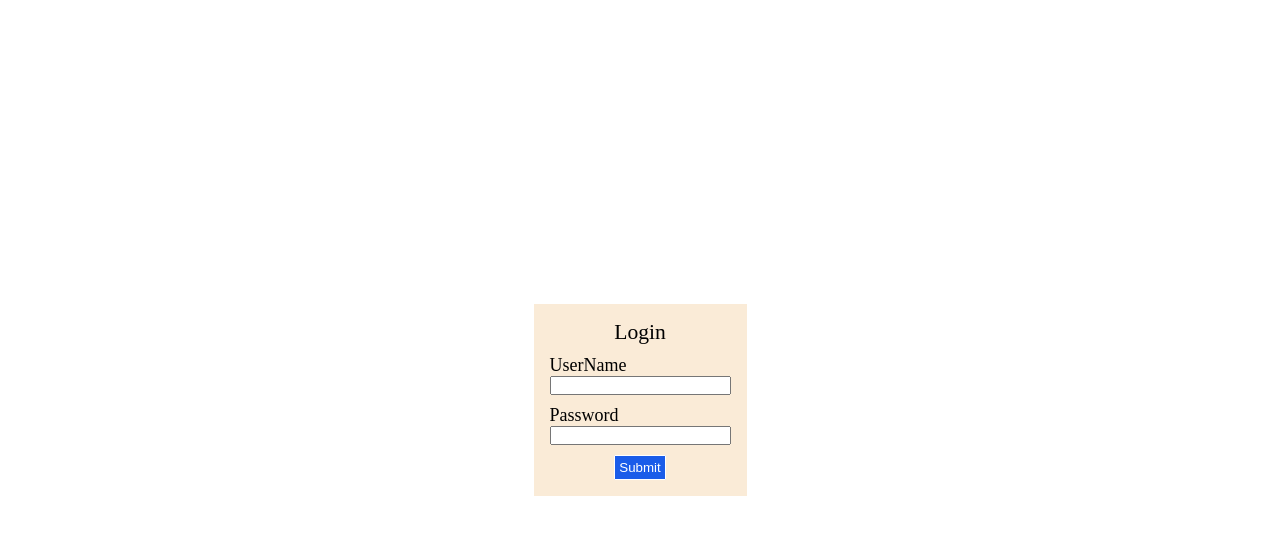
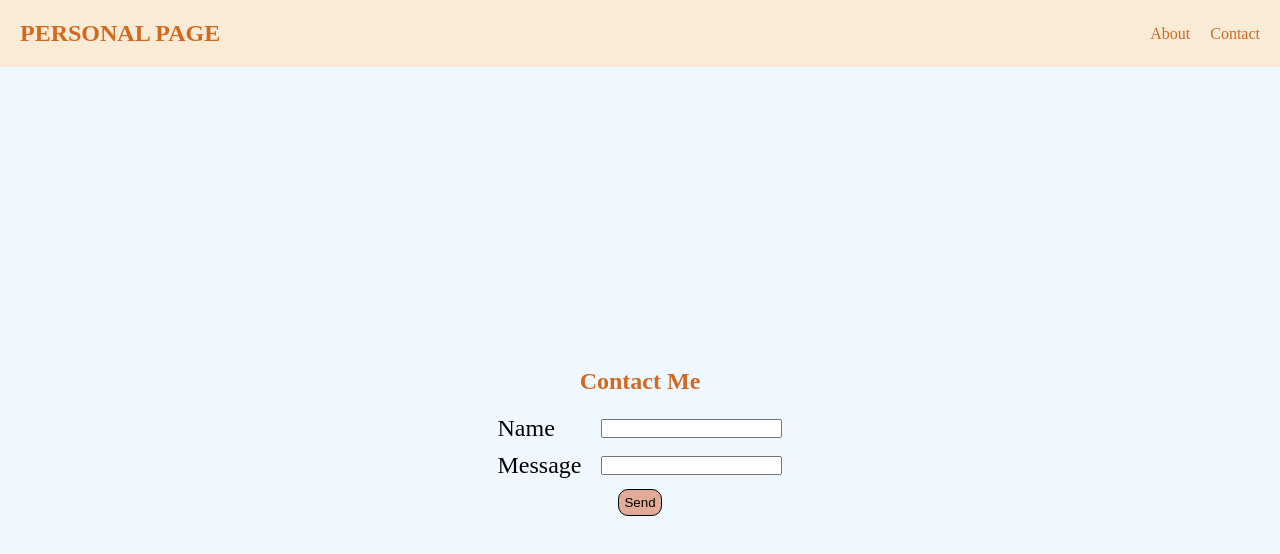
Before and after one commit to SNaveen-04/SNaveen-04.github.io, a plain HTML site: page index.html in a window 1280 px wide. Drawn offline with Linux system fonts and the light colour scheme.

Commit message:
Add files via upload

```diff
--- a/index.html
+++ b/index.html
@@ -3,70 +3,100 @@
 <head>
     <meta charset="UTF-8">
     <meta name="viewport" content="width=device-width, initial-scale=1.0">
+    <title>Document</title>
     <style>
         *{
             margin: 0;
             padding: 0;
         }
-        body{
+        nav{
+            background-color: antiquewhite;
+            color: chocolate;
             display: flex;
-            height: 100vh;
-            width: 100vw;
+            padding: 20px;
+            align-items: center;
+            justify-content: space-between;
+        }
+        .navclass{
+            display: flex;
+            align-items: center;
+            justify-content: space-around;
+            gap: 20px;
+        }
+        main{
+            font-size: x-large;
+            height: 750px;
+            background-color: aliceblue;
+            display: flex;
+            flex-direction: column;
+            gap: 20px;
             align-items: center;
             justify-content: center;
-            font-size: large;
         }
         form{
-            padding: 10px;
-            background-color: antiquewhite;
-        }
-        .container{
-            margin: 2px;
-            padding: 4px;
             display: flex;
             flex-direction: column;
+            gap: 10px;
             justify-content: center;
-            align-items: flex-start;
-            gap: 2;
+            align-items: center;
+        }
+        .formclass{
+            width: 100%;
+            display: flex;
+            justify-content: space-between;
+            align-items: center;
+            gap: 20px;
         }
         .button{
-            align-items: center;
+            justify-content: center;
         }
-        .login{
-            font-size: larger;
-            align-items: center;
+        h3{
+            font-size: x-large;
+            color: chocolate;
         }
         button{
-            padding: 4px;
-            background-color: rgb(26, 92, 233);
-            color: white;
-            border: 1px solid white;
-            border-radius: 1px;
+            padding: 5px;
+            border-radius: 10px;
+            border: 1px solid black;
+            background-color: rgb(226, 171, 151);
         }
     </style>
-    <script>
-        function submit(){
-            alert("Submitted");
-        }
-    </script>
-    <title>Document</title>
 </head>
 <body>
-    <form method="post" onsubmit="submit">
-        <div class="container login">Login</div>
-        <div class="container">
-            <label for="username">UserName</label>
-            <input type="text" name="username" id="username">
+    <nav>
+        <div>
+            <h1>
+                PERSONAL PAGE
+            </h1>
         </div>
-        <div class="container">
-            <label for="password">Password</label>
-            <input type="password" name="password" id="password">
+        <div class="navclass">
+            <span>
+                About
+            </span>
+            <span>
+                Contact
+            </span>
         </div>
-        <div class="container button">
-            <button type="submit">
-                Submit
-            </button>
-        </div>
+    </nav>
+    <main>
+        <h3>
+            Contact Me
+        </h3>
+        <form>
+            <div class="formclass">
+                <label for="name">Name</label>
+                <input type="text" name="name" id="name">
+            </div>
+            <div class="formclass">
+                <label for="msg">Message</label>
+                <input type="text" name="msg" id="msg">
+            </div>
+            <div class="formclass button">
+                <button>
+                    Send
+                </button>
+            </div>
         </form>
+    </main>
 </body>
 </html>
```
